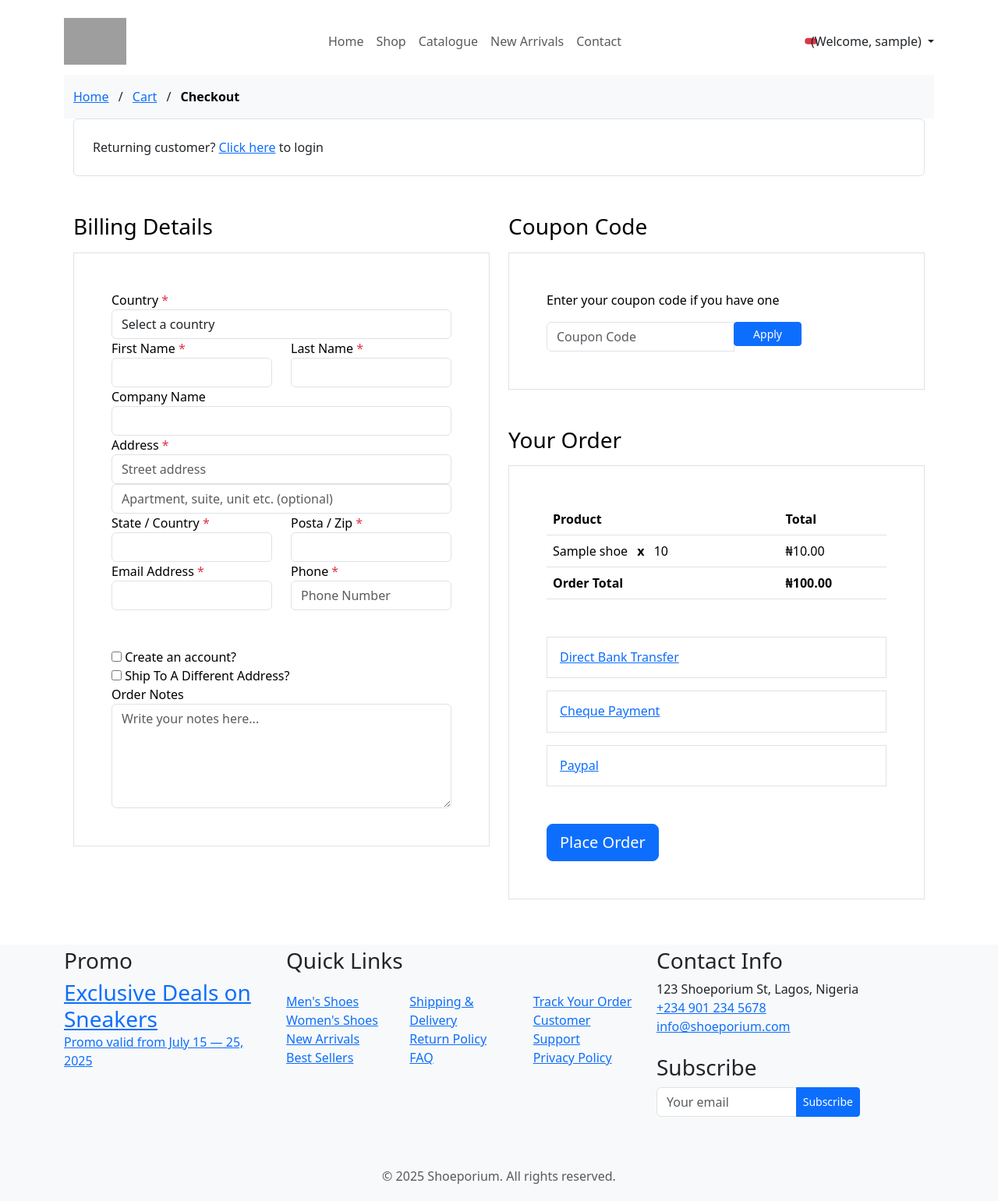
After one commit to Ayomide2604/shoeporium, a Django app: page /checkout/00000000-0000-0000-0000-000000000001 in a window 1280 px wide. The commit adds this page. Shown: the whole page at 78% size. Run offline with Django 5.2, Linux system fonts and the light colour scheme; a user stored in the database is signed in; tables that the repository leaves empty hold one stand-in row (values such as "Sample post"); parts of the project's set-up code (start-up, migrations or seed data) failed here and were passed over; some libraries are stand-ins or nearby versions; grey boxes are pictures that could not be loaded.

Commit message:
added a checkout age

```diff
--- a/store/urls.py
+++ b/store/urls.py
@@ -20,7 +20,8 @@ urlpatterns = [
          views.update_cart_item, name='update_cart_item'),
 
     # Order
-    path("checkout/", views.checkout, name="checkout"),
     path("orders/", views.order_list, name="order_list"),
     path("order/<str:pk>", views.order_detail, name="order_detail"),
+    path('add_order/', views.add_order , name= 'add_order'),
+    path("checkout/<str:pk>", views.checkout, name="checkout"),
 ]
--- a/store/views.py
+++ b/store/views.py
@@ -137,13 +137,13 @@ def update_cart_item(request, cart_item_id, action):
 
 
 @login_required
-def checkout(request):
+def add_order(request):
 
     user = request.user
     order = create_order(user)
     if order:
         messages.success(request, "Order placed successfully!")
-        return redirect("order_detail" , pk= order.id)
+        return redirect("order_detail", pk=order.id)
     messages.error(request, "Failed to place order.")
     return redirect("cart_view")
 
@@ -159,3 +159,10 @@ def order_detail(request, pk):
     order = get_object_or_404(Order, id=pk)
     context = {'order': order}
     return render(request, "store/orders/order_detail.html", context)
+
+
+@login_required
+def checkout(request, pk):
+    order = get_object_or_404(Order, id=pk)
+    context = {'order': order}
+    return render(request, "store/orders/checkout.html", context)
--- a/templates/partials/cart_modal.html
+++ b/templates/partials/cart_modal.html
@@ -69,7 +69,7 @@
 				<button type="button" class="btn btn-secondary" data-bs-dismiss="modal">
 					Cancel
 				</button>
-				<a href="{% url 'checkout' %}" class="btn btn-primary">Yes, Checkout</a>
+				<a href="{% url 'add_order' %}" class="btn btn-primary">Yes, Checkout</a>
 			</div>
 		</div>
 	</div>
--- /dev/null
+++ b/templates/store/orders/checkout.html
@@ -0,0 +1,278 @@
+{% extends "base.html" %}
+{% load humanize %}
+{% block content %}
+
+<div class="bg-light py-3">
+    <div class="container">
+      <div class="row">
+        <div class="col-md-12 mb-0"><a href="index.html">Home</a> <span class="mx-2 mb-0">/</span> <a href="cart.html">Cart</a> <span class="mx-2 mb-0">/</span> <strong class="text-black">Checkout</strong></div>
+      </div>
+    </div>
+  </div>
+
+  <div class="site-section">
+    <div class="container">
+      <div class="row mb-5">
+        <div class="col-md-12">
+          <div class="border p-4 rounded" role="alert">
+            Returning customer? <a href="#">Click here</a> to login
+          </div>
+        </div>
+      </div>
+      <div class="row">
+        <div class="col-md-6 mb-5 mb-md-0">
+          <h2 class="h3 mb-3 text-black">Billing Details</h2>
+          <div class="p-3 p-lg-5 border">
+            <div class="form-group">
+              <label for="c_country" class="text-black">Country <span class="text-danger">*</span></label>
+              <select id="c_country" class="form-control">
+                <option value="1">Select a country</option>
+                <option value="2">bangladesh</option>
+                <option value="3">Algeria</option>
+                <option value="4">Afghanistan</option>
+                <option value="5">Ghana</option>
+                <option value="6">Albania</option>
+                <option value="7">Bahrain</option>
+                <option value="8">Colombia</option>
+                <option value="9">Dominican Republic</option>
+              </select>
+            </div>
+            <div class="form-group row">
+              <div class="col-md-6">
+                <label for="c_fname" class="text-black">First Name <span class="text-danger">*</span></label>
+                <input type="text" class="form-control" id="c_fname" name="c_fname">
+              </div>
+              <div class="col-md-6">
+                <label for="c_lname" class="text-black">Last Name <span class="text-danger">*</span></label>
+                <input type="text" class="form-control" id="c_lname" name="c_lname">
+              </div>
+            </div>
+
+            <div class="form-group row">
+              <div class="col-md-12">
+                <label for="c_companyname" class="text-black">Company Name </label>
+                <input type="text" class="form-control" id="c_companyname" name="c_companyname">
+              </div>
+            </div>
+
+            <div class="form-group row">
+              <div class="col-md-12">
+                <label for="c_address" class="text-black">Address <span class="text-danger">*</span></label>
+                <input type="text" class="form-control" id="c_address" name="c_address" placeholder="Street address">
+              </div>
+            </div>
+
+            <div class="form-group">
+              <input type="text" class="form-control" placeholder="Apartment, suite, unit etc. (optional)">
+            </div>
+
+            <div class="form-group row">
+              <div class="col-md-6">
+                <label for="c_state_country" class="text-black">State / Country <span class="text-danger">*</span></label>
+                <input type="text" class="form-control" id="c_state_country" name="c_state_country">
+              </div>
+              <div class="col-md-6">
+                <label for="c_postal_zip" class="text-black">Posta / Zip <span class="text-danger">*</span></label>
+                <input type="text" class="form-control" id="c_postal_zip" name="c_postal_zip">
+              </div>
+            </div>
+
+            <div class="form-group row mb-5">
+              <div class="col-md-6">
+                <label for="c_email_address" class="text-black">Email Address <span class="text-danger">*</span></label>
+                <input type="text" class="form-control" id="c_email_address" name="c_email_address">
+              </div>
+              <div class="col-md-6">
+                <label for="c_phone" class="text-black">Phone <span class="text-danger">*</span></label>
+                <input type="text" class="form-control" id="c_phone" name="c_phone" placeholder="Phone Number">
+              </div>
+            </div>
+
+            <div class="form-group">
+              <label for="c_create_account" class="text-black" data-toggle="collapse" href="#create_an_account" role="button" aria-expanded="false" aria-controls="create_an_account"><input type="checkbox" value="1" id="c_create_account"> Create an account?</label>
+              <div class="collapse" id="create_an_account">
+                <div class="py-2">
+                  <p class="mb-3">Create an account by entering the information below. If you are a returning customer please login at the top of the page.</p>
+                  <div class="form-group">
+                    <label for="c_account_password" class="text-black">Account Password</label>
+                    <input type="email" class="form-control" id="c_account_password" name="c_account_password" placeholder="">
+                  </div>
+                </div>
+              </div>
+            </div>
+
+
+            <div class="form-group">
+              <label for="c_ship_different_address" class="text-black" data-toggle="collapse" href="#ship_different_address" role="button" aria-expanded="false" aria-controls="ship_different_address"><input type="checkbox" value="1" id="c_ship_different_address"> Ship To A Different Address?</label>
+              <div class="collapse" id="ship_different_address">
+                <div class="py-2">
+
+                  <div class="form-group">
+                    <label for="c_diff_country" class="text-black">Country <span class="text-danger">*</span></label>
+                    <select id="c_diff_country" class="form-control">
+                      <option value="1">Select a country</option>
+                      <option value="2">bangladesh</option>
+                      <option value="3">Algeria</option>
+                      <option value="4">Afghanistan</option>
+                      <option value="5">Ghana</option>
+                      <option value="6">Albania</option>
+                      <option value="7">Bahrain</option>
+                      <option value="8">Colombia</option>
+                      <option value="9">Dominican Republic</option>
+                    </select>
+                  </div>
+
+
+                  <div class="form-group row">
+                    <div class="col-md-6">
+                      <label for="c_diff_fname" class="text-black">First Name <span class="text-danger">*</span></label>
+                      <input type="text" class="form-control" id="c_diff_fname" name="c_diff_fname">
+                    </div>
+                    <div class="col-md-6">
+                      <label for="c_diff_lname" class="text-black">Last Name <span class="text-danger">*</span></label>
+                      <input type="text" class="form-control" id="c_diff_lname" name="c_diff_lname">
+                    </div>
+                  </div>
+
+                  <div class="form-group row">
+                    <div class="col-md-12">
+                      <label for="c_diff_companyname" class="text-black">Company Name </label>
+                      <input type="text" class="form-control" id="c_diff_companyname" name="c_diff_companyname">
+                    </div>
+                  </div>
+
+                  <div class="form-group row">
+                    <div class="col-md-12">
+                      <label for="c_diff_address" class="text-black">Address <span class="text-danger">*</span></label>
+                      <input type="text" class="form-control" id="c_diff_address" name="c_diff_address" placeholder="Street address">
+                    </div>
+                  </div>
+
+                  <div class="form-group">
+                    <input type="text" class="form-control" placeholder="Apartment, suite, unit etc. (optional)">
+                  </div>
+
+                  <div class="form-group row">
+                    <div class="col-md-6">
+                      <label for="c_diff_state_country" class="text-black">State / Country <span class="text-danger">*</span></label>
+                      <input type="text" class="form-control" id="c_diff_state_country" name="c_diff_state_country">
+                    </div>
+                    <div class="col-md-6">
+                      <label for="c_diff_postal_zip" class="text-black">Posta / Zip <span class="text-danger">*</span></label>
+                      <input type="text" class="form-control" id="c_diff_postal_zip" name="c_diff_postal_zip">
+                    </div>
+                  </div>
+
+                  <div class="form-group row mb-5">
+                    <div class="col-md-6">
+                      <label for="c_diff_email_address" class="text-black">Email Address <span class="text-danger">*</span></label>
+                      <input type="text" class="form-control" id="c_diff_email_address" name="c_diff_email_address">
+                    </div>
+                    <div class="col-md-6">
+                      <label for="c_diff_phone" class="text-black">Phone <span class="text-danger">*</span></label>
+                      <input type="text" class="form-control" id="c_diff_phone" name="c_diff_phone" placeholder="Phone Number">
+                    </div>
+                  </div>
+
+                </div>
+
+              </div>
+            </div>
+
+            <div class="form-group">
+              <label for="c_order_notes" class="text-black">Order Notes</label>
+              <textarea name="c_order_notes" id="c_order_notes" cols="30" rows="5" class="form-control" placeholder="Write your notes here..."></textarea>
+            </div>
+
+          </div>
+        </div>
+        <div class="col-md-6">
+
+          <div class="row mb-5">
+            <div class="col-md-12">
+              <h2 class="h3 mb-3 text-black">Coupon Code</h2>
+              <div class="p-3 p-lg-5 border">
+
+                <label for="c_code" class="text-black mb-3">Enter your coupon code if you have one</label>
+                <div class="input-group w-75">
+                  <input type="text" class="form-control" id="c_code" placeholder="Coupon Code" aria-label="Coupon Code" aria-describedby="button-addon2">
+                  <div class="input-group-append">
+                    <button class="btn btn-primary btn-sm px-4" type="button" id="button-addon2">Apply</button>
+                  </div>
+                </div>
+
+              </div>
+            </div>
+          </div>
+
+          <div class="row mb-5">
+            <div class="col-md-12">
+              <h2 class="h3 mb-3 text-black">Your Order</h2>
+              <div class="p-3 p-lg-5 border">
+                <table class="table site-block-order-table mb-5">
+                  <thead>
+                    <th>Product</th>
+                    <th>Total</th>
+                  </thead>
+                  <tbody>
+
+                   {% if order %}
+                    {% for item in order.items.all %}
+                    <tr>
+                        <td>{{item.product.name}} <strong class="mx-2">x</strong>  {{item.quantity}} </td>
+                        <td>₦{{item.price | intcomma}}</td>
+                      </tr>
+                    {% endfor %}
+                   {% endif %}
+
+                    <tr>
+                      <td class="text-black font-weight-bold"><strong>Order Total</strong></td>
+                      <td class="text-black font-weight-bold"><strong>₦{{order.total_order | intcomma}}</strong></td>
+                    </tr>
+                  </tbody>
+                </table>
+
+                <div class="border p-3 mb-3">
+                  <h3 class="h6 mb-0"><a class="d-block" data-toggle="collapse" href="#collapsebank" role="button" aria-expanded="false" aria-controls="collapsebank">Direct Bank Transfer</a></h3>
+
+                  <div class="collapse" id="collapsebank">
+                    <div class="py-2">
+                      <p class="mb-0">Make your payment directly into our bank account. Please use your Order ID as the payment reference. Your order won’t be shipped until the funds have cleared in our account.</p>
+                    </div>
+                  </div>
+                </div>
+
+                <div class="border p-3 mb-3">
+                  <h3 class="h6 mb-0"><a class="d-block" data-toggle="collapse" href="#collapsecheque" role="button" aria-expanded="false" aria-controls="collapsecheque">Cheque Payment</a></h3>
+
+                  <div class="collapse" id="collapsecheque">
+                    <div class="py-2">
+                      <p class="mb-0">Make your payment directly into our bank account. Please use your Order ID as the payment reference. Your order won’t be shipped until the funds have cleared in our account.</p>
+                    </div>
+                  </div>
+                </div>
+
+                <div class="border p-3 mb-5">
+                  <h3 class="h6 mb-0"><a class="d-block" data-toggle="collapse" href="#collapsepaypal" role="button" aria-expanded="false" aria-controls="collapsepaypal">Paypal</a></h3>
+
+                  <div class="collapse" id="collapsepaypal">
+                    <div class="py-2">
+                      <p class="mb-0">Make your payment directly into our bank account. Please use your Order ID as the payment reference. Your order won’t be shipped until the funds have cleared in our account.</p>
+                    </div>
+                  </div>
+                </div>
+
+                <div class="form-group">
+                  <button class="btn btn-primary btn-lg btn-block" onclick="window.location='thankyou.html'">Place Order</button>
+                </div>
+
+              </div>
+            </div>
+          </div>
+
+        </div>
+      </div>
+      <!-- </form> -->
+    </div>
+  </div>
+{% endblock  %}
--- a/templates/store/orders/order_list.html
+++ b/templates/store/orders/order_list.html
@@ -32,7 +32,7 @@
                             <td>{{ order.created_at | date}}</td>
 
                             <td class="fw-bold">
-                                ${{ order.total_order | intcomma }}
+                                ₦{{ order.total_order | intcomma }}
                             </td>
                             <td>
                                 <a href="{% url 'order_detail' order.id %}" class="btn btn-primary btn-sm">
```
Also changed, not shown: store/admin.py (+6 -1 lines), templates/store/orders/order_detail.html (+21 -14 lines).
